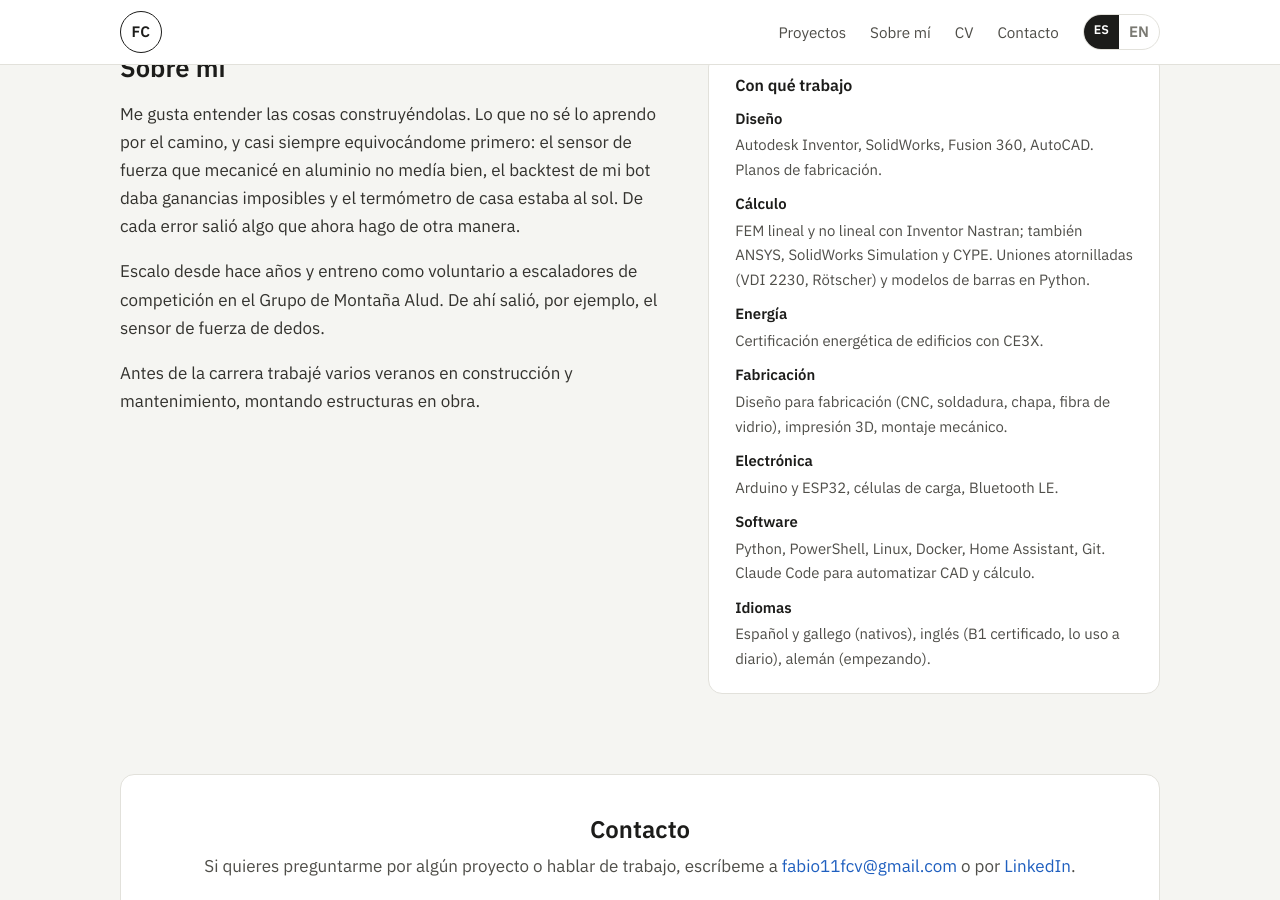
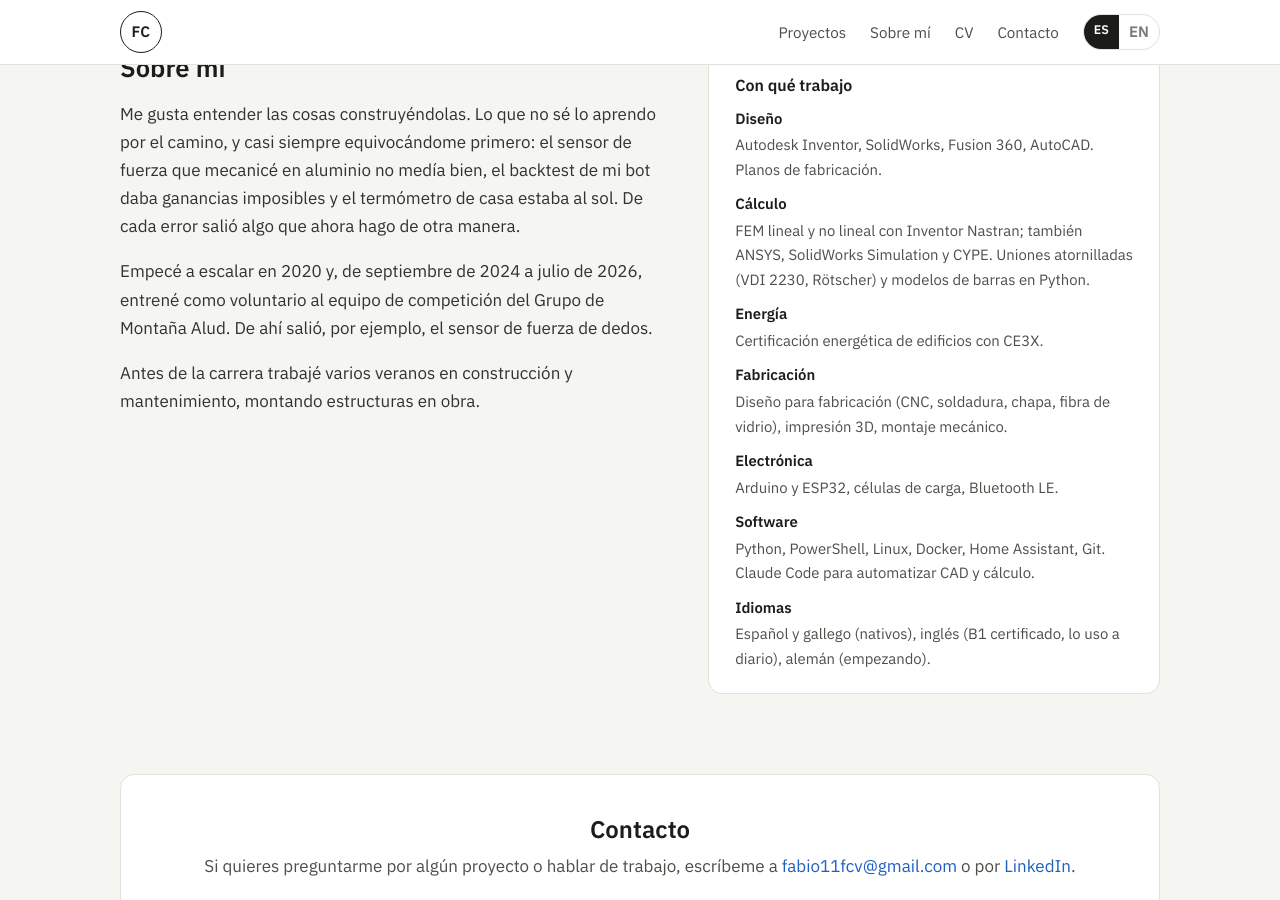
Before and after one commit to FabioCamposVillaverde/fabiocamposvillaverde.github.io, a Jekyll site: the page built from README.md, in a window 1280 px wide and 900 px high, scrolled down 1539 px. Built offline with Jekyll 4.4.1, drawn with Linux system fonts in a browser that asks for light colours.

Commit message:
Entrenador de escalada en pasado (sept. 2024 – jul. 2026) y LinkedIn con su dirección nueva
Fabio dejó de entrenar al equipo de competición del Grupo de Montaña Alud en
julio de 2026: «Sobre mí» y el CV (ES/EN) pasan a tiempo pasado con fechas.
Los enlaces a LinkedIn apuntan a /in/fabiocamposvillaverde (la vieja redirigía).

Co-Authored-By: Claude Opus 5.5 <noreply@anthropic.com>

```diff
--- a/README.md
+++ b/README.md
@@ -59,7 +59,7 @@ description: "Fabio Campos, ingeniero mecánico en la oficina técnica de EINGAL
   <div>
     <h2>Sobre mí</h2>
     <p>Me gusta entender las cosas construyéndolas. Lo que no sé lo aprendo por el camino, y casi siempre equivocándome primero: el sensor de fuerza que mecanicé en aluminio no medía bien, el backtest de mi bot daba ganancias imposibles y el termómetro de casa estaba al sol. De cada error salió algo que ahora hago de otra manera.</p>
-    <p>Escalo desde hace años y entreno como voluntario a escaladores de competición en el Grupo de Montaña Alud. De ahí salió, por ejemplo, el sensor de fuerza de dedos.</p>
+    <p>Empecé a escalar en 2020 y, de septiembre de 2024 a julio de 2026, entrené como voluntario al equipo de competición del Grupo de Montaña Alud. De ahí salió, por ejemplo, el sensor de fuerza de dedos.</p>
     <p>Antes de la carrera trabajé varios veranos en construcción y mantenimiento, montando estructuras en obra.</p>
   </div>
   <div class="herramientas">
@@ -78,6 +78,6 @@ description: "Fabio Campos, ingeniero mecánico en la oficina técnica de EINGAL
 
 <section class="contacto">
   <h2>Contacto</h2>
-  <p>Si quieres preguntarme por algún proyecto o hablar de trabajo, escríbeme a {% include correo.html %} o por <a href="https://linkedin.com/in/fabio-campos-villaverde-23543b352" target="_blank" rel="noopener">LinkedIn</a>.</p>
+  <p>Si quieres preguntarme por algún proyecto o hablar de trabajo, escríbeme a {% include correo.html %} o por <a href="https://linkedin.com/in/fabiocamposvillaverde" target="_blank" rel="noopener">LinkedIn</a>.</p>
   <a class="boton" href="/contact/">Formulario de contacto</a>
 </section>
--- a/_cv/cv-en.html
+++ b/_cv/cv-en.html
@@ -14,7 +14,7 @@
     <h1>FABIO CAMPOS VILLAVERDE</h1>
     <p class="rol">Mechanical engineer · Design in Inventor and SolidWorks · FEA</p>
     <p class="contacto"><span>Vigo, Galicia (Spain)</span><span>fabio11fcv@gmail.com</span></p>
-    <p class="contacto"><span><a href="https://linkedin.com/in/fabio-campos-villaverde-23543b352">LinkedIn</a></span><span><a href="https://fabiocamposvillaverde.github.io/en/?utm_source=cv&amp;utm_medium=pdf">Portfolio · fabiocamposvillaverde.github.io</a></span></p>
+    <p class="contacto"><span><a href="https://linkedin.com/in/fabiocamposvillaverde">LinkedIn</a></span><span><a href="https://fabiocamposvillaverde.github.io/en/?utm_source=cv&amp;utm_medium=pdf">Portfolio · fabiocamposvillaverde.github.io</a></span></p>
   </div>
   <img src="foto.jpg" alt="">
 </header>
@@ -40,8 +40,8 @@
   <ul><li>Structural assembly and maintenance work on site.</li></ul>
 </div>
 <div class="entrada">
-  <div class="titulo"><b>Climbing Coach (volunteer) — Grupo de Montaña Alud</b><span class="fecha">Present</span></div>
-  <ul><li>I coach competition climbers at regional level.</li></ul>
+  <div class="titulo"><b>Climbing Coach (volunteer) — Grupo de Montaña Alud</b><span class="fecha">Sep 2024 – Jul 2026</span></div>
+  <ul><li>Coached the club's competition team at regional level.</li></ul>
 </div>
 
 <h2>Education</h2>
--- a/_cv/cv-es.html
+++ b/_cv/cv-es.html
@@ -14,7 +14,7 @@
     <h1>FABIO CAMPOS VILLAVERDE</h1>
     <p class="rol">Ingeniero mecánico · Diseño en Inventor y SolidWorks · Cálculo FEM</p>
     <p class="contacto"><span>Vigo, Galicia (España)</span><span>fabio11fcv@gmail.com</span></p>
-    <p class="contacto"><span><a href="https://linkedin.com/in/fabio-campos-villaverde-23543b352">LinkedIn</a></span><span><a href="https://fabiocamposvillaverde.github.io?utm_source=cv&amp;utm_medium=pdf">Portfolio · fabiocamposvillaverde.github.io</a></span></p>
+    <p class="contacto"><span><a href="https://linkedin.com/in/fabiocamposvillaverde">LinkedIn</a></span><span><a href="https://fabiocamposvillaverde.github.io?utm_source=cv&amp;utm_medium=pdf">Portfolio · fabiocamposvillaverde.github.io</a></span></p>
   </div>
   <img src="foto.jpg" alt="">
 </header>
@@ -40,8 +40,8 @@
   <ul><li>Montaje de estructuras y mantenimiento en obra.</li></ul>
 </div>
 <div class="entrada">
-  <div class="titulo"><b>Entrenador de escalada (voluntario) — Grupo de Montaña Alud</b><span class="fecha">Actualidad</span></div>
-  <ul><li>Entreno a escaladores de competición de nivel regional.</li></ul>
+  <div class="titulo"><b>Entrenador de escalada (voluntario) — Grupo de Montaña Alud</b><span class="fecha">sept. 2024 – jul. 2026</span></div>
+  <ul><li>Entrené al equipo de competición del club, de nivel regional.</li></ul>
 </div>
 
 <h2>Formación</h2>
--- a/_layouts/default.html
+++ b/_layouts/default.html
@@ -176,7 +176,7 @@
   <footer>
     <div class="pie">
       <span>Fabio Campos Villaverde · {% if is_en %}Mechanical engineer, Vigo (Spain){% else %}Ingeniero mecánico, Vigo{% endif %}</span>
-      <span>{% include correo.html %} · <a href="https://linkedin.com/in/fabio-campos-villaverde-23543b352" target="_blank" rel="noopener">LinkedIn</a></span>
+      <span>{% include correo.html %} · <a href="https://linkedin.com/in/fabiocamposvillaverde" target="_blank" rel="noopener">LinkedIn</a></span>
     </div>
   </footer>
 
```
Also changed, not shown: contact.md (+1 -1 lines), en/contact.md (+1 -1 lines), en/index.md (+2 -2 lines), 2 other files.
